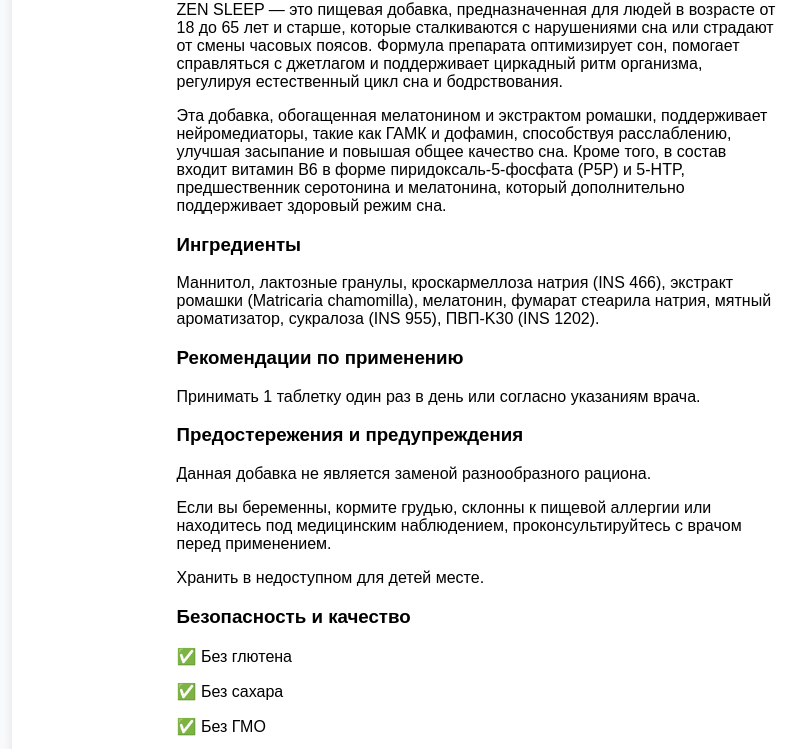
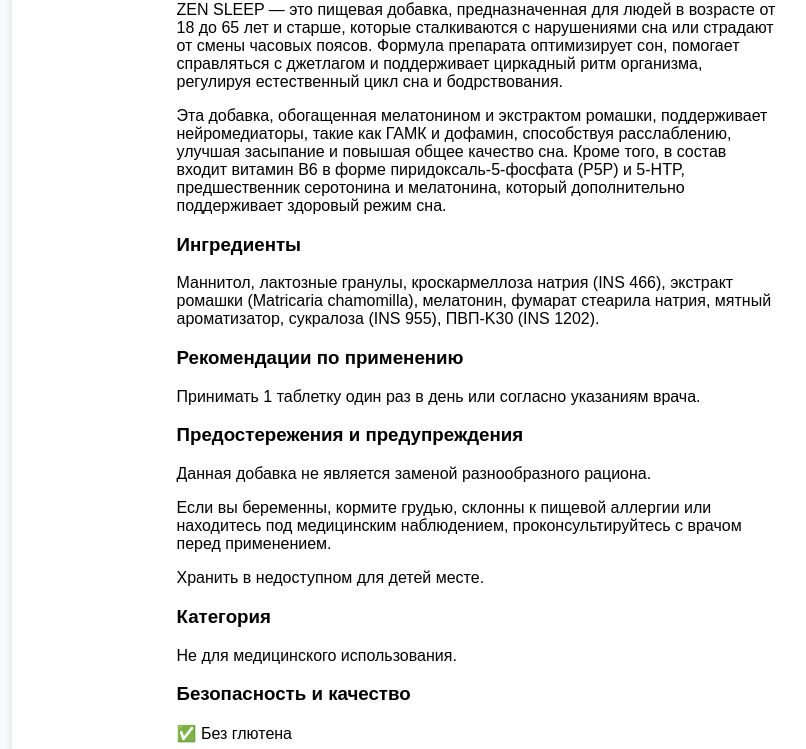
Before and after one commit to Sacred-Leaves/ZEN-SLEEP, a plain HTML site: page index.html in a window 1280 px wide. Shown: the part 171-920 px from the top of the page, without its empty margins (224-1030 px from the left). Drawn offline with Linux system fonts and the light colour scheme.

Commit message:
index.html

```diff
--- a/index.html
+++ b/index.html
@@ -82,6 +82,9 @@
 <p>Данная добавка не является заменой разнообразного рациона.</p>
 <p>Если вы беременны, кормите грудью, склонны к пищевой аллергии или находитесь под медицинским наблюдением, проконсультируйтесь с врачом перед применением.</p>
 <p>Хранить в недоступном для детей месте. </p>
+
+<h3>Категория</h3>
+<p>Не для медицинского использования.</p>
 <h3>Безопасность и качество</h3>
 <p>✅ Без глютена</p>
 <p>✅ Без сахара</p>
```
